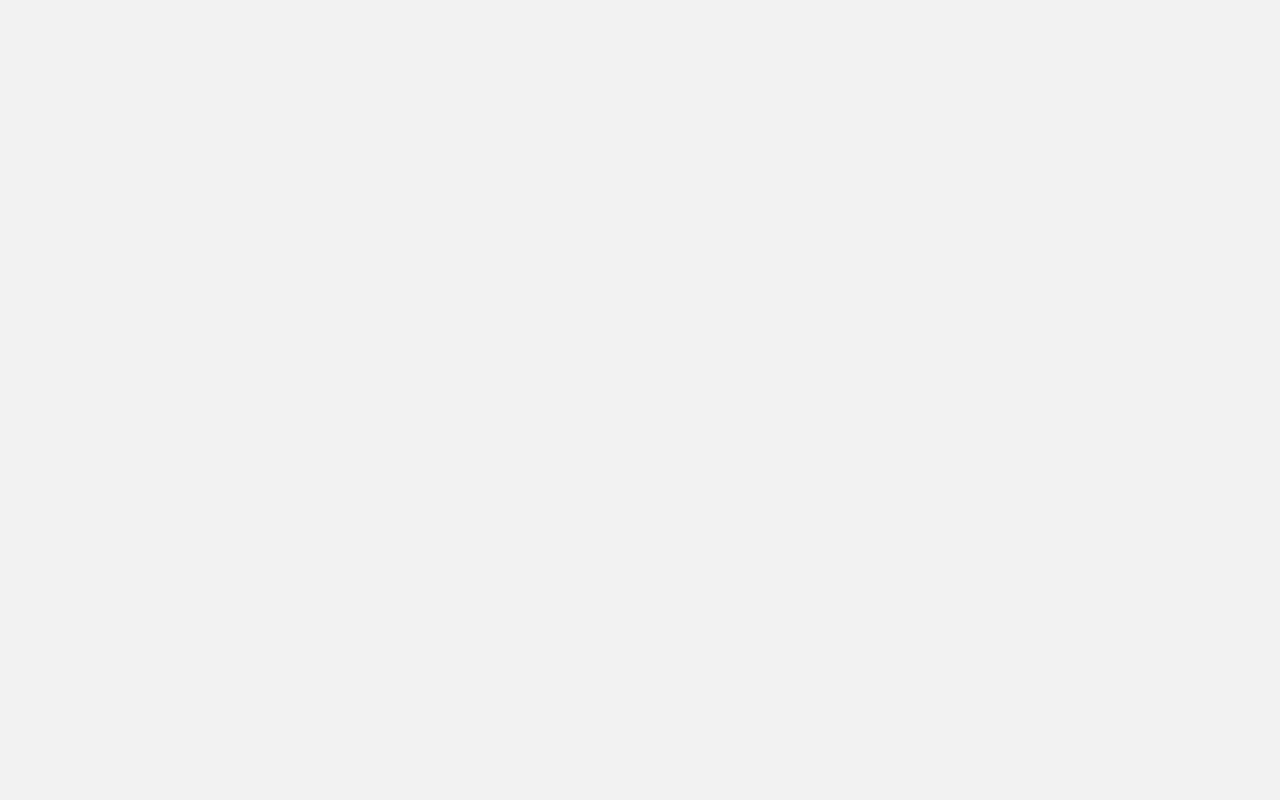
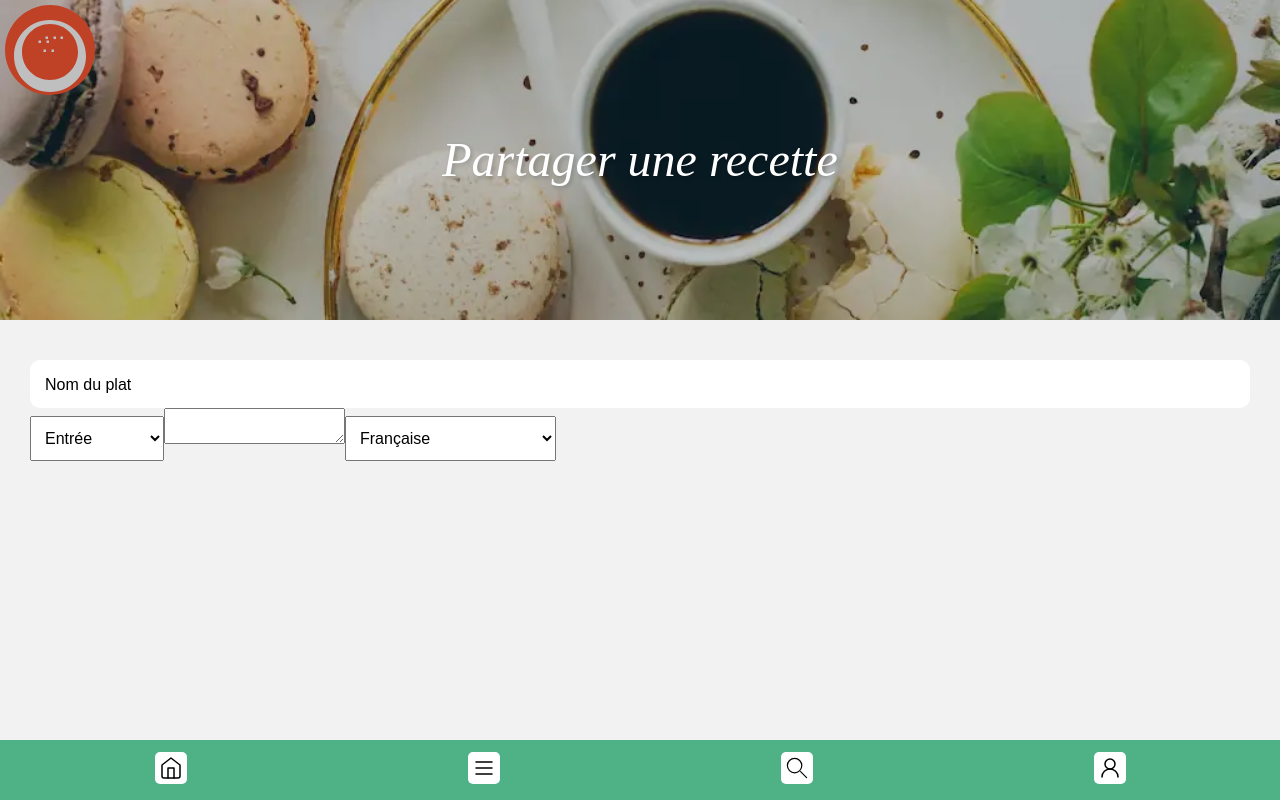
Before and after one commit to Sinematic/CuisineFiesta-F, a React (Vite) app: page /ajouter-une-recette in a window 1280 px wide. Before the commit this address had no page. Built offline with nearby package versions, Linux system fonts and the light colour scheme.

Commit message:
Ajout composants RecipeBuilder et Select

```diff
--- a/src/App.tsx
+++ b/src/App.tsx
@@ -5,6 +5,7 @@ import Profile from "./components/Profile/Profile"
 import Premium from "./components/Premium/Premium"
 import PrivacyPolicy from "./components/PrivacyPolicy/PrivacyPolicy"
 import Quiz from "./components/Quiz/Quiz"
+import RecipeBuilder from "./components/RecipeBuilder/RecipeBuilder"
 
 function App() {
 
@@ -12,7 +13,8 @@ function App() {
 		<>
 			<Routes>
 					<Route path="/" element={<Home />} />
-					<Route path="/profile" element={<Profile />} />
+					<Route path="/ajouter-une-recette" element={<RecipeBuilder />} />
+					<Route path="/profil" element={<Profile />} />
 					<Route path="/premium" element={<Premium />} />
 					<Route path="/quiz" element={<Quiz />} />
 					<Route path="/confidentialite" element={<PrivacyPolicy />} />
--- a/src/components/AccessControl/AccessControl.tsx
+++ b/src/components/AccessControl/AccessControl.tsx
@@ -143,7 +143,7 @@ function AccessControl() {
                         identifier={(page ===  "signup" ? "active-page" : "") + " button-page"}  />
                         <div className="filler-beige"></div>
                     </div>
-                    {birthdate}
+
                     <form action="" method="POST">
                         <Input onChange={(e) => setEmail(e.target.value)} value={email}
                         name="email" label="Email" identifier={email ? "input-filled" : ""}
--- a/src/components/Nav/Nav.tsx
+++ b/src/components/Nav/Nav.tsx
@@ -78,7 +78,7 @@ function Nav() {
                     </svg>
                 </div>
 
-                <div className="nav-icon user-profile" onClick={() => handleNavigation("/profile")}>
+                <div className="nav-icon user-profile" onClick={() => handleNavigation("/profil")}>
                     <svg xmlns="http://www.w3.org/2000/svg" viewBox="0 0 24 24" fill="none" stroke="currentColor"
                     strokeWidth="1.5" strokeLinecap="round" strokeLinejoin="round">
                         <circle cx="12" cy="8" r="5"/>
--- a/src/components/Quiz/Quiz.tsx
+++ b/src/components/Quiz/Quiz.tsx
@@ -89,10 +89,10 @@ function Quiz() {
                         handleClick={handleClick}
                         />
                     : <div className="score-wrapper">
-                        <span className="score">{score}/{questions.length}</span>
+                        <p className="score">{score}/{questions.length}</p>
                         <p className="score-message">{scoreMessage}</p>
 
-                        <Button value="Rejouer" onClick={resetQuiz}/>
+                        <Button value="Rejouer" onClick={resetQuiz} identifier="play-again" />
                     </div>}
 
                 </div>
--- /dev/null
+++ b/src/components/RecipeBuilder/RecipeBuilder.tsx
@@ -0,0 +1,81 @@
+import { useState } from "react"
+import Header from "../Header/Header"
+import Cover from "../Cover/Cover"
+import Nav from "../Nav/Nav"
+import Input from "../Input/Input"
+import Button from "../Button/Button"
+import Footer from "../Footer/Footer"
+import DefaultBanner from "../../assets/images/macarons-et-café.webp"
+import BannerStarter from "../../assets/images/bol-rempli-de-legumes.webp"
+import BannerMeal from "../../assets/images/poelee-de-legumes-et-de-viande.webp"
+import BannerDessert from "../../assets/images/pommes-et-ustensiles-de-cuisine.webp"
+import "../../styles/RecipeBuilder/RecipeBuilder.css"
+import Select from "../Select/Select"
+
+function RecipeBuilder() {
+
+    const possibleTypes = ["Entrée", "Plat principal", "Dessert", "Autres"]
+
+    const possibleOrigins = [
+        "Française",
+        "Italienne",
+        "Mexicaine",
+        "Chinoise",
+        "Indienne",
+        "Japonaise",
+        "Grecque",
+        "Espagnole",
+        "Thaïlandaise",
+        "Marocaine",
+        "Libanaise",
+        "Brésilienne",
+        "Américaine (États-Unis)",
+        "Allemande",
+        "Russe",
+        "Coréenne",
+        "Vietnamienne",
+        "Turque",
+        "Britannique",
+        "Australienne",
+        "Caribéenne",
+        "Péruvienne",
+        "Argentine",
+        "Égyptienne",
+        "Sud-africaine"
+    ]
+
+    const [mealName, setMealName] = useState<string>("")
+    const [description, setDescription] = useState<string>("")
+
+    return (
+        <>
+            <Header />
+            <div className="recipe-builder">
+                <Cover type="title" text="Partager une recette" src={DefaultBanner} alt="" />
+
+                <form action="" method="POST">
+                    <Input onChange={(e) => setMealName(e.target.value)} value={mealName}
+                    name="name" label="Nom du plat" type="text" minLength={5} maxLength={60}/>
+                    <Select name="type" options={possibleTypes} label="Sélectionner le type de plat" />
+                    <textarea name="description"
+                    onChange={(e) => setDescription(e.target.value)}
+                    value={description} />
+                    <Select name="origin" options={possibleOrigins} label="Sélectionner l'origine du plat" />
+                </form>
+            </div>
+
+                        {/* <Input onChange={(e) => setEmail(e.target.value)} value={email}
+                        name="email" label="Email" identifier={email ? "input-filled" : ""}
+                        type="email" maxLength={60} />
+
+                        <Button onClick={() => auth()} type="button" value={page === "login" ? "Se connecter" : "S'inscrire"}
+                        name={page} identifier="submit-form" />*/}
+
+
+            <Nav />
+            <Footer />
+        </>
+    )
+}
+
+export default RecipeBuilder
--- /dev/null
+++ b/src/components/Select/Select.tsx
@@ -0,0 +1,14 @@
+import "../../styles/Select/Select.css"
+
+function Select(props: { name: string, options: Array<string>, label: string }) {
+    return (
+        <>
+            <label htmlFor={props.name}>{props.label}</label>
+            <select name={props.name}>
+                {props.options.map((option) => <option key={option} value={option}>{option}</option>)}
+            </select>
+        </>
+    )
+}
+
+export default Select
--- a/src/styles/Quiz/Quiz.css
+++ b/src/styles/Quiz/Quiz.css
@@ -3,9 +3,10 @@
     padding-block: 50px 90px;
     background-color: #F2F2F2;
 }
+
 .quiz-game {
     padding-inline: 30px;
-    padding-block: 30px;
+    padding-block: 30px 40px;
     border: 2px solid #d7d3d3;
     border-radius: 10px;
     background-color: var(--white);
@@ -22,17 +23,14 @@
 .score-wrapper {
     width: 100%;
     text-align: center;
-    padding-block: 40px;
+    padding-block: 40px 0;
     color: var(--dark-color);
 }
 
-.score-message {
-    display: block;
-    padding-block: 20px;
-    font-size: 1.2rem;
-}
-
 .score {
+    width: fit-content;
+    line-height: normal;
+    margin: auto;
     font-size: 1.6rem;
     font-weight: 500;
     color: var(--white);
@@ -40,3 +38,17 @@
     padding: 15px;
     border-radius: 5px;
 }
+
+.score-message {
+    display: block;
+    padding-block: 20px 30px;
+    font-size: 1.2rem;
+}
+
+.play-again {
+    font-weight: 700;
+    background-color: var(--warning-color);
+    width: auto;
+    padding-inline: 60px;
+    border-radius: 10px;
+}
--- /dev/null
+++ b/src/styles/RecipeBuilder/RecipeBuilder.css
@@ -0,0 +1,10 @@
+.recipe-builder > form {
+    padding-inline: 30px;
+    padding-block: 40px;
+}
+
+select, option {
+    font-size: 1rem;
+    padding-block: 12px;
+    padding-inline: 10px;
+}
```
Also changed, not shown: src/assets/images/bol-rempli-de-legumes.webp (added), src/styles/Select/Select.css (added).
